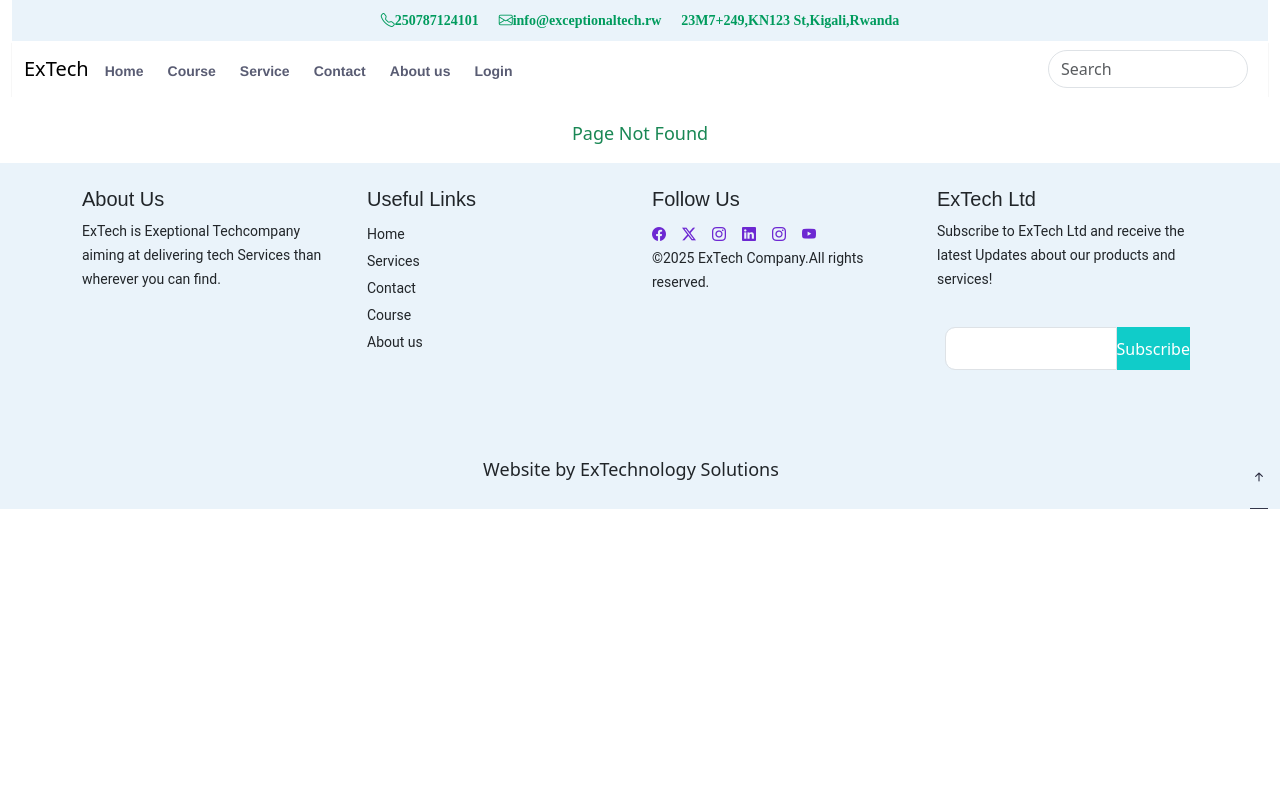
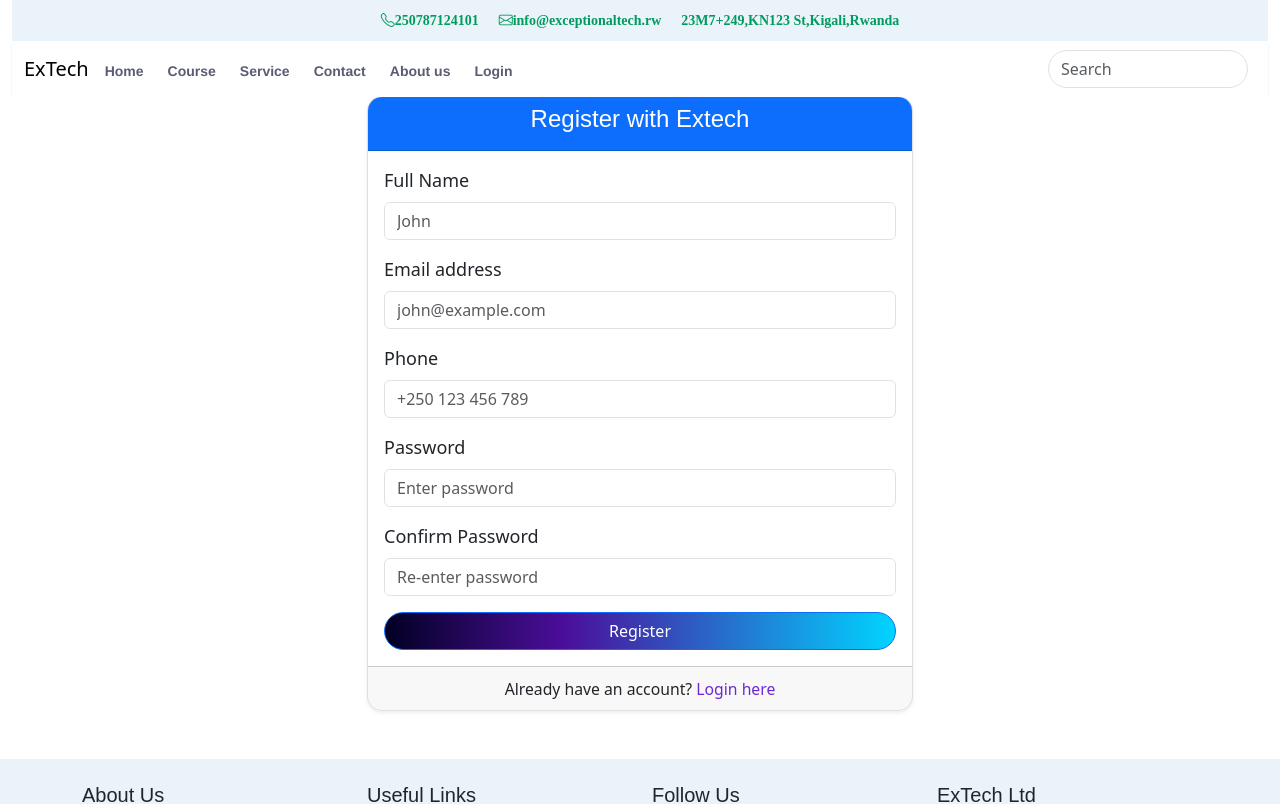
Before and after one commit to bazirake/reactapp, a React (Create React App) app: page /Sign in a window 1280 px wide. Shown: the top 804 px of the page. Built offline with nearby package versions, Linux system fonts and the light colour scheme.

Commit message:
changes data

```diff
--- a/src/Components/CourseDetails.tsx
+++ b/src/Components/CourseDetails.tsx
@@ -49,27 +49,27 @@
 
   fff();
 }, [cate, id]);
+   return(
+   <div className="container-fluid course-margin">
+    <div className='row'>
+    { loading ? (
+      <div className="col-md-6 d-flex justify-content-center">
+  <div className="spinner-border" role="status">
 
-
-
-   return(
-
-   <div className="container-fluid course-margin">
-
-    <div className='row'>
-      {!loading &&
-
-      <div className='col-md-6 d-flex flex-column'>
-    <h1 className='fw-s text-wrap'>{coursedeta[0].title}</h1>
-    <div className="css-tvqrra"><div className="css-ngd472">
-    <p className="css-6ecy9b"><span>{coursedeta[0].subtitle}</span>
-    </p>
-    <p className="css-kimdhf">{coursedeta[0].content}</p>
-    <p className="css-kimdhf"><span><b>Skills you’ll need</b>: {coursedeta[0].subcontent}</span></p></div></div>
-     <button className="btn btn-color-service w-50 my-3" >Join for Free</button>
-    </div>
+     </div>
+     </div>
+)
+      :
+    (<div className='col-md-6 d-flex flex-column'>
+       <h1 className='fw-s text-wrap'>{coursedeta[0].title}</h1>
+       <div className="css-tvqrra"><div className="css-ngd472">
+        <p className="css-6ecy9b"><span>{coursedeta[0].subtitle}</span>
+        </p>
+        <p className="css-kimdhf">{coursedeta[0].content}</p>
+        <p className="css-kimdhf"><span><b>Skills you’ll need</b>:{coursedeta[0].subcontent}</span></p></div></div>
+        <button className="btn btn-color-service w-50 my-3" onClick={()=>alert('Join For free')}>Join for Free</button>
+    </div>)
       }
-
 
  <div className='col-md-6'>
      <div className="cds-9 css-1jmy2qb cds-11 cds-grid-item cds-56 cds-64"><div className="css-125uo4z"><img src={HapIconn}  style={{maxWidth:"100%",height:"auto"}} alt=""/></div></div>
@@ -77,7 +77,4 @@
     </div>
     </div>
    )
-
-
-
   }
--- a/src/Components/Routes.tsx
+++ b/src/Components/Routes.tsx
@@ -45,6 +45,10 @@
           path:"/courses/:cate/:id",
           element:<CourseDetails/>
         },
+         {
+          path:"/Sign",
+          element:<Sign/>
+        },
         {
          path:"/about",
         element:<About/>
--- a/src/Components/Sign.tsx
+++ b/src/Components/Sign.tsx
@@ -9,9 +9,49 @@
 function Sign() {
 
   return (
-    <div className="container-fluid">
 
-           </div>
+     <div className="container py-5 mt-5">
+    <div className="row justify-content-center">
+      <div className="col-md-8 col-lg-6">
+        <div className="card shadow-sm">
+          <div className="card-header text-center bg-primary text-white">
+            <h4>Register with Extech</h4>
+          </div>
+          <div className="card-body">
+            <form>
+              <div className="mb-3">
+                <label  className="form-label">Full Name</label>
+                <input type="text" className="form-control" id="firstName" placeholder="John"/>
+              </div>
+
+              <div className="mb-3">
+                <label  className="form-label">Email address</label>
+                <input type="email" className="form-control" id="email" placeholder="john@example.com"/>
+              </div>
+              <div className="mb-3">
+                <label  className="form-label">Phone</label>
+                <input type="tel" className="form-control" id="phone" placeholder="+250 123 456 789"/>
+              </div>
+              <div className="mb-3">
+                <label  className="form-label">Password</label>
+                <input type="password" className="form-control" id="password" placeholder="Enter password"/>
+              </div>
+              <div className="mb-3">
+                <label  className="form-label">Confirm Password</label>
+                <input type="password" className="form-control" id="confirmPassword" placeholder="Re-enter password"/>
+              </div>
+              <div className="d-grid">
+                <button type="submit" className="btn btn-primary w-100">Register</button>
+              </div>
+            </form>
+          </div>
+          <div className="card-footer text-center">
+            <small> Already have an account? <a href="#">Login here</a></small>
+          </div>
+        </div>
+      </div>
+    </div>
+  </div>
 
   )
 }
```
